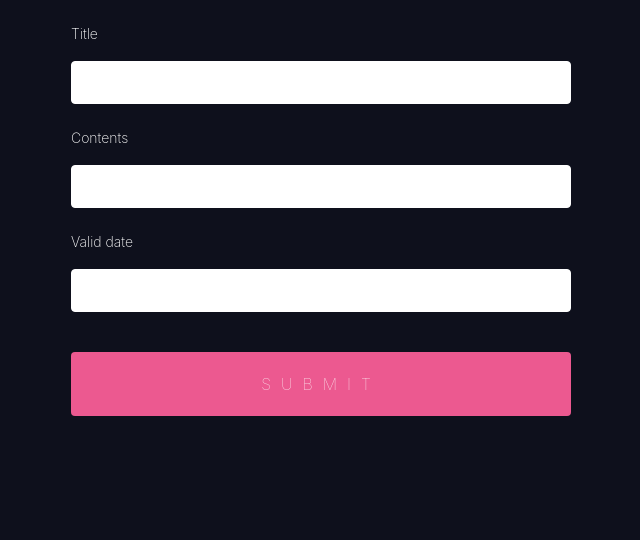
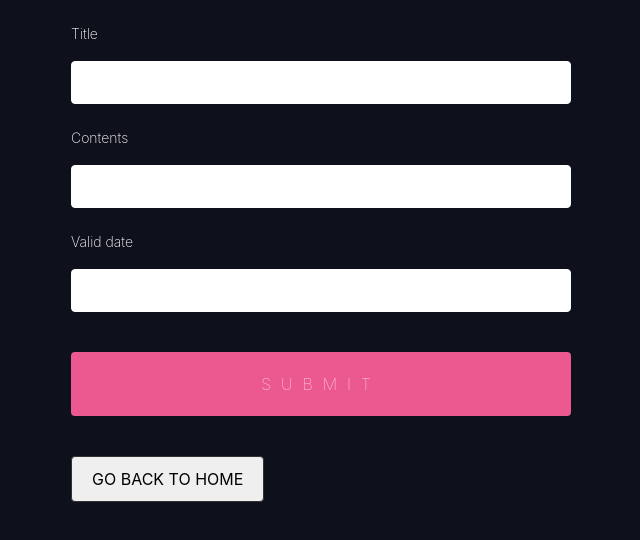
Before and after one commit to cryptobuks/web3-wikipedia, a React (Create React App) app in the folder react-app/: page /Edit in a window 1280 px wide. Shown: the top 540 px of the page, without its empty margins (319-959 px from the left). Built offline with nearby package versions, Linux system fonts and the light colour scheme.

Commit message:
update input form

```diff
--- /dev/null
+++ b/react-app/src/components/BackHome.js
@@ -0,0 +1,10 @@
+
+import {useNavigate} from "react-router-dom"
+
+export default function BackHome(){
+    const navigate = useNavigate();
+    const backhandler = () =>{
+        navigate("/");
+    }
+    return <button onClick={backhandler}>Go Back to Home</button>
+}
--- a/react-app/src/components/ InputForm.js
+++ b/react-app/src/components/InputForm.js
@@ -1,6 +1,8 @@
 import { ErrorResponse } from "@remix-run/router";
 import { useState } from "react"
 import {useForm,FormProvider} from "react-hook-form";
+import { useNavigate } from "react-router-dom";
+import BackHome from "./BackHome";
 import InputArea from "./InputArea";
 
 
@@ -8,6 +10,7 @@ export function InputForm (){
     const [value,setvalue] = useState(null);
     const methods = useForm();
     const {register,handleSubmit,formState:{errors}} = methods;
+    const navigate = useNavigate();
     return (
         <>
             <FormProvider {...methods}>
@@ -15,6 +18,7 @@ export function InputForm (){
                     onSubmit={handleSubmit((data)=>{
                         console.log(data)
                         setvalue(data);
+                        navigate("/");
                     })}>
                     <label>Title</label>
                     <InputArea val="Title" valid={{required:true}}/>
@@ -26,6 +30,7 @@ export function InputForm (){
                     <InputArea val="ValidDate" valid = {{valueAsNumber:true,validate:(value)=> value > 0}}/>
                     {errors.ValidDate && <span>You need to input a valid date which bigger than 0</span>}
                     <input type="submit"/>
+                    <BackHome />
                 </form>
             </FormProvider>
         </>
--- a/react-app/src/pages/Edit.js
+++ b/react-app/src/pages/Edit.js
@@ -1,4 +1,4 @@
-import { InputForm } from "../components/ InputForm";
+import { InputForm } from "../components/InputForm";
 
 
 
```
